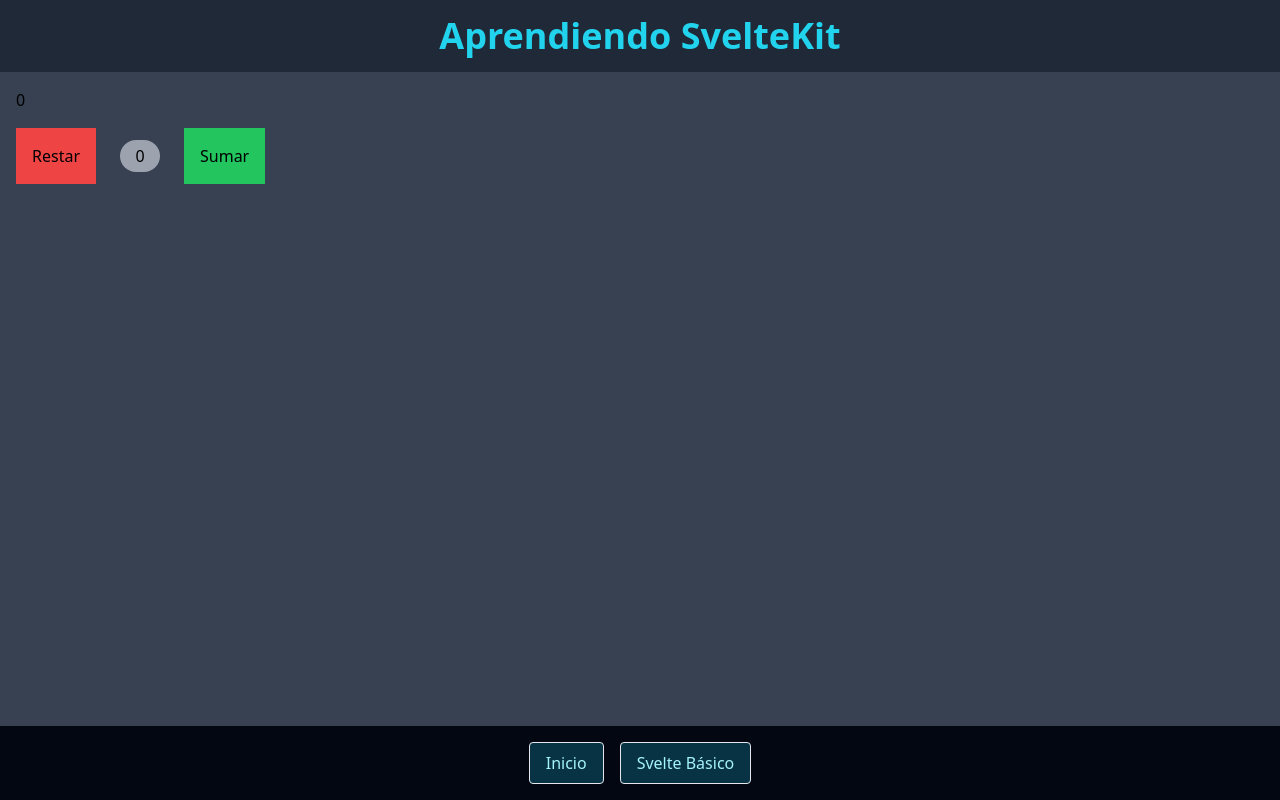
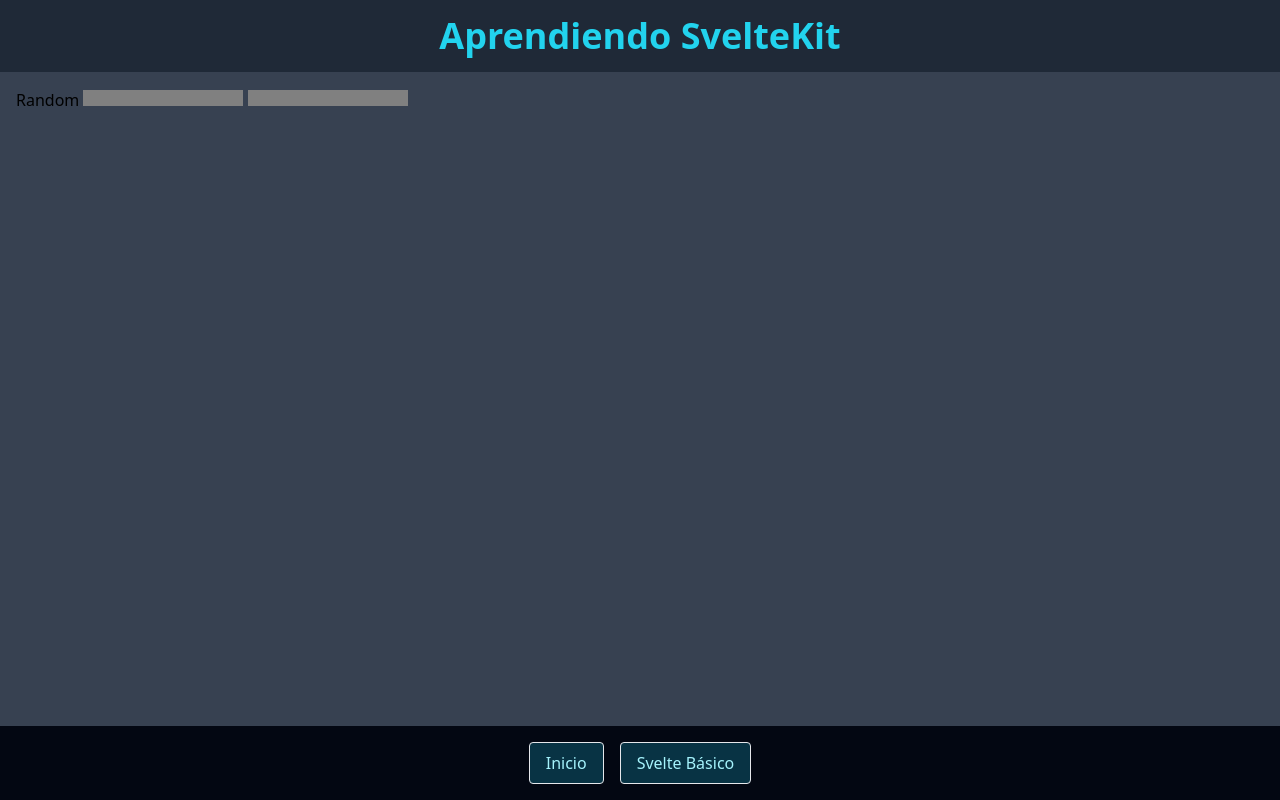
Before and after one commit to IvanGabrielYarupaitanRivera/playground, a SvelteKit app: page /basic-svelte in a window 1280 px wide. Built offline with nearby package versions, Linux system fonts and the light colour scheme.

Commit message:
reemplaza componentes de contador por animaciones de progreso aleatorio

```diff
--- a/src/routes/basic-svelte/+page.svelte
+++ b/src/routes/basic-svelte/+page.svelte
@@ -1,16 +1,16 @@
 <script>
-	import Counter from './Counter.svelte';
-	import Counter2 from './Counter2.svelte';
+	import { Spring, Tween } from 'svelte/motion';
 
-	let valor = $state(0);
-	const sumar = () => {
-		valor += 1;
-	};
-	const restar = () => {
-		valor -= 1;
+	let progress1 = new Spring(0);
+	let progress2 = new Tween(0);
+
+	const getRandomNumber = () => {
+		progress1.target = Math.random();
+		progress2.target = Math.random();
 	};
 </script>
 
-<Counter></Counter>
+<button onclick={getRandomNumber}>Random</button>
 
-<Counter2 {sumar} {restar} {valor}></Counter2>
+<progress value={progress1.current}></progress>
+<progress value={progress2.current}></progress>
```
